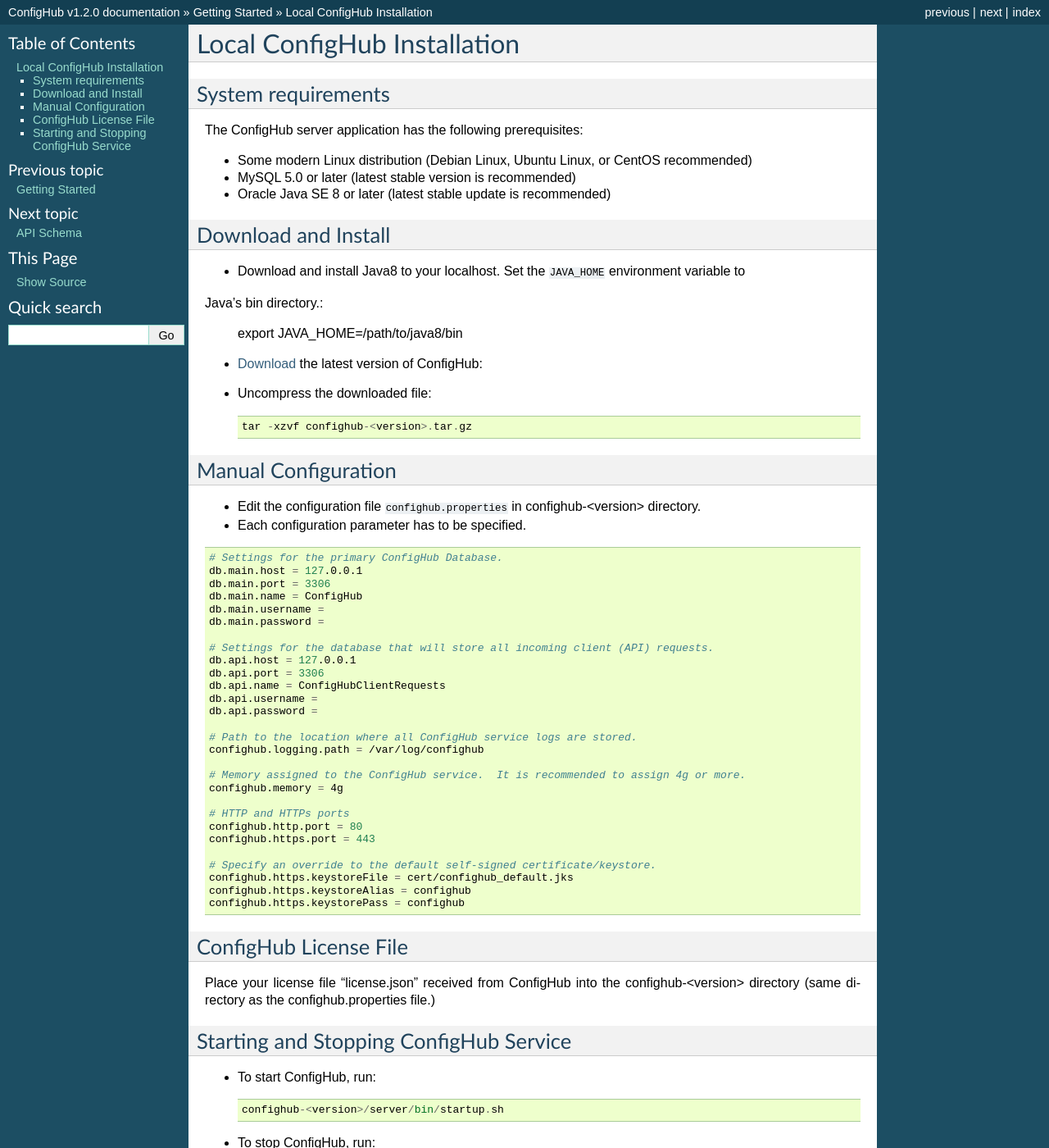
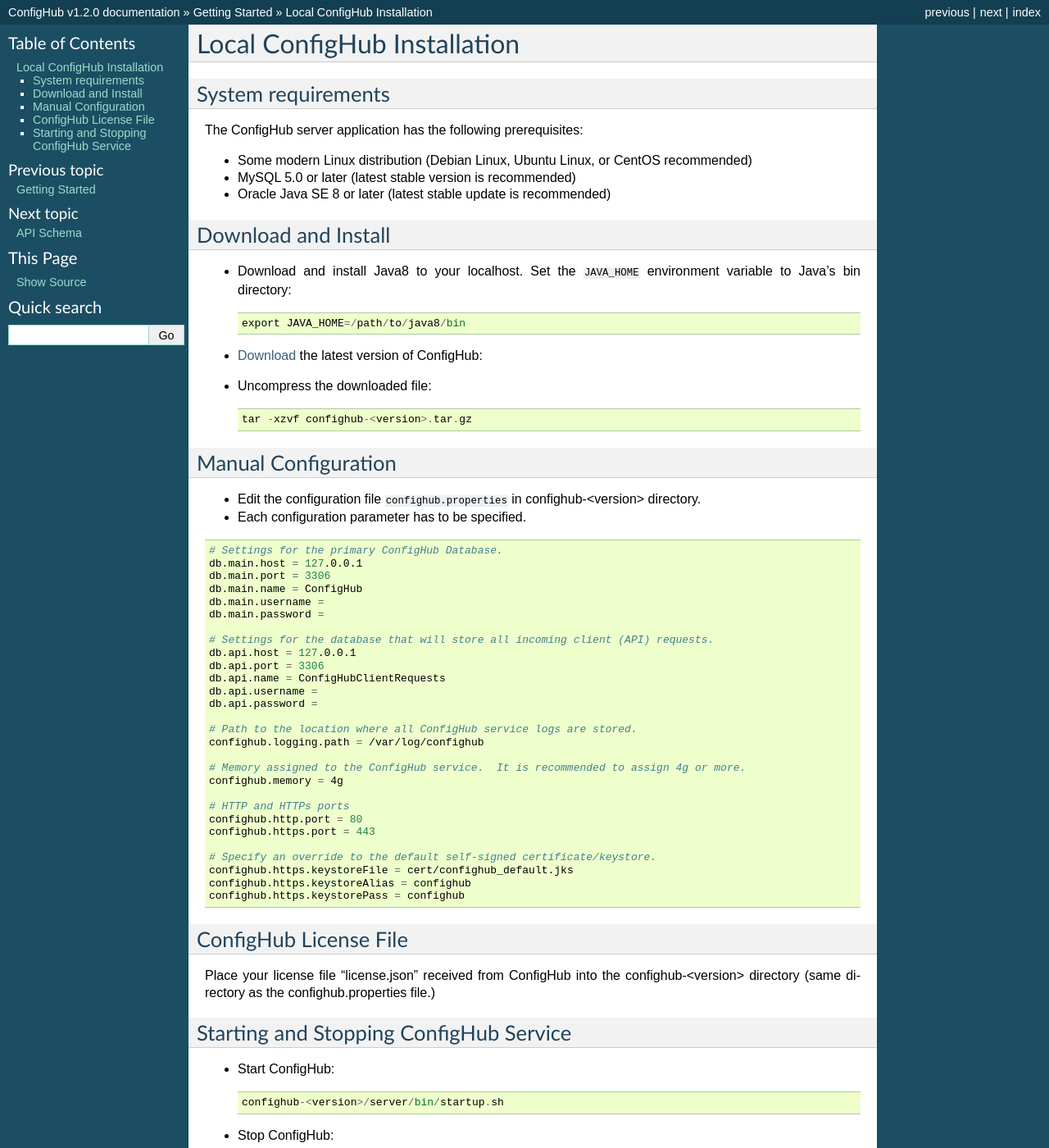
Before and after one commit to ConfigHubPub/Docs, a Sphinx documentation site: the page built from documentation/pages/getting_started/install.rst, in a window 1280 px wide and 1400 px high. Shown: the whole window at 82% size. Built offline with Sphinx 7.4.7, drawn with Linux system fonts in a browser that asks for light colours.

```diff
--- a/documentation/pages/getting_started/install.rst
+++ b/documentation/pages/getting_started/install.rst
@@ -19,8 +19,7 @@ The ConfigHub server application has the following prerequisites:
 Download and Install
 ~~~~~~~~~~~~~~~~~~~~
 
-* Download and install Java8 to your localhost.  Set the ``JAVA_HOME`` environment variable to
-Java's bin directory.:
+* Download and install Java8 to your localhost.  Set the ``JAVA_HOME`` environment variable to Java's bin directory::
 
    export JAVA_HOME=/path/to/java8/bin
 
@@ -81,11 +80,11 @@ Place your license file "license.json" received from ConfigHub into the confighu
 Starting and Stopping ConfigHub Service
 ~~~~~~~~~~~~~~~~~~~~~~~~~~~~~~~~~~~~~~~
 
-* To start ConfigHub, run::
+* Start ConfigHub::
 
    confighub-<version>/server/bin/startup.sh
 
-* To stop ConfigHub, run::
+* Stop ConfigHub::
 
    confighub-<version>/server/bin/shutdown.sh
 
```
